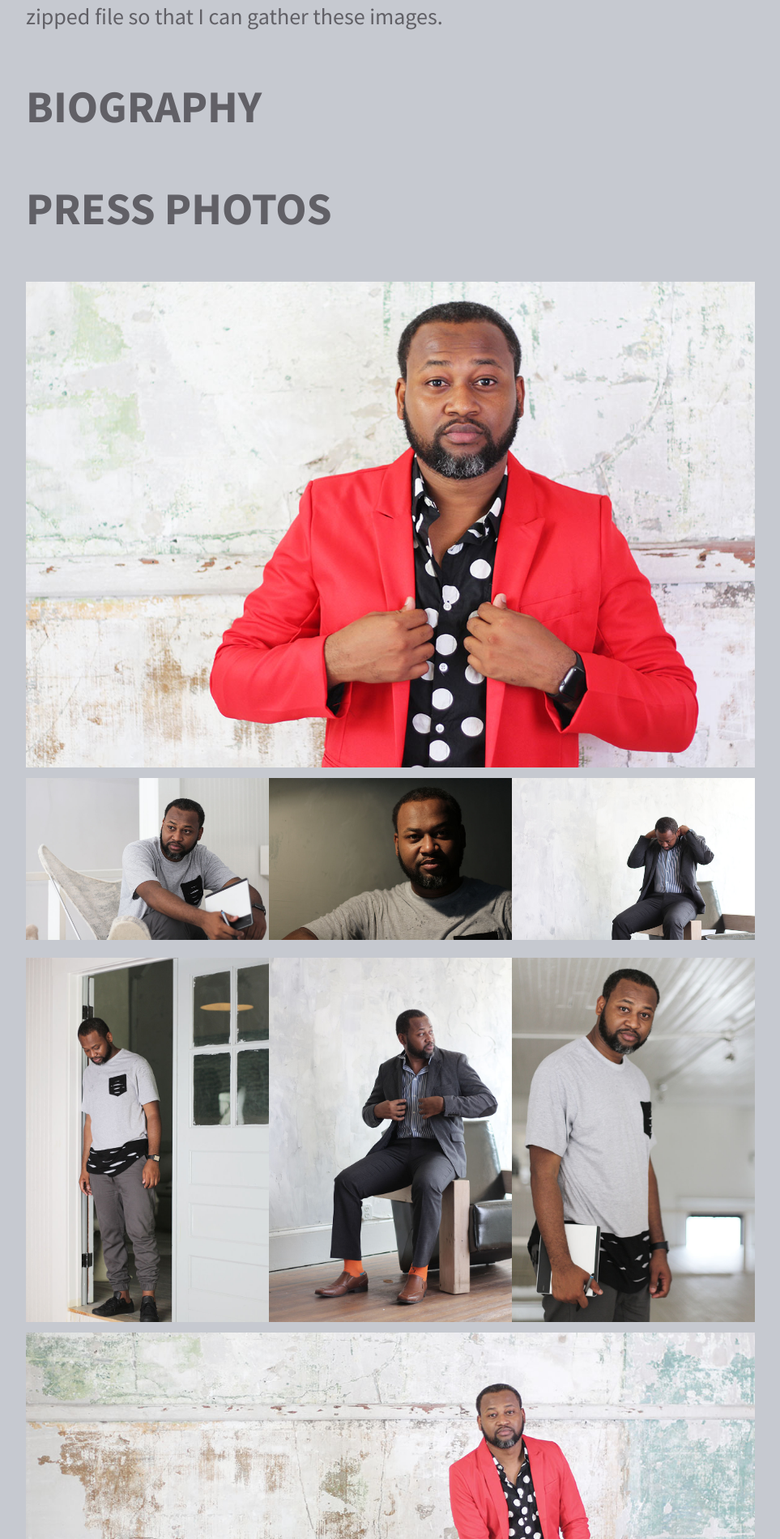
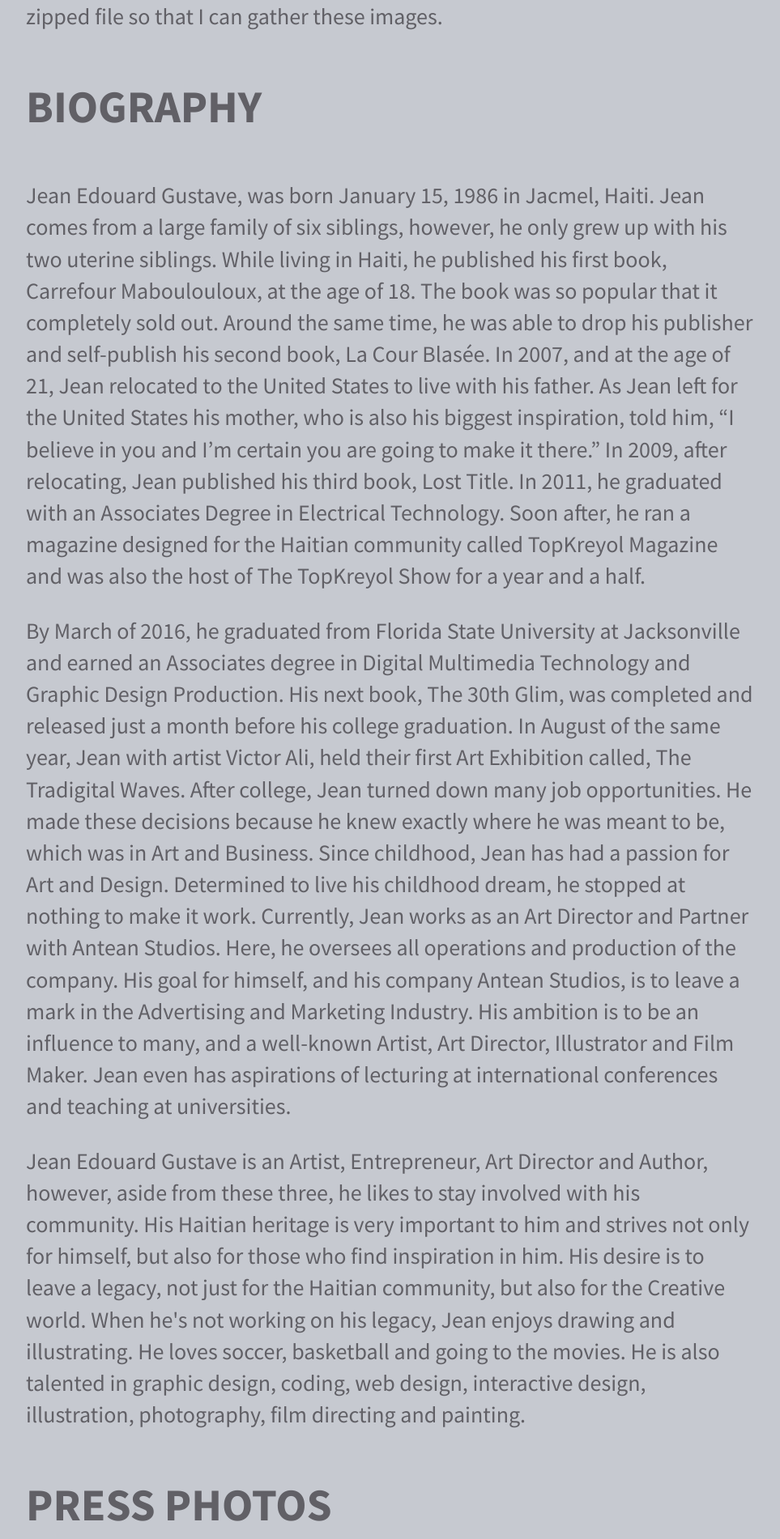
Before and after one commit to jeangustavee/Jean-E-Gustave, a PHP site: page /press.php in a window 1280 px wide. Shown: the part 425-2326 px from the top of the page at 81% size, without its empty margins (158-1121 px from the left). Run offline with PHP 8.4, Linux system fonts and the light colour scheme; some libraries are stand-ins or nearby versions.

Commit message:
bio added
last change and website is up and running now

```diff
--- a/events.php
+++ b/events.php
@@ -25,7 +25,7 @@ th {
 <main class="main-content">
 		<div class="container">
 			<center><h1>EVENTS</h1>
-            <p>I’m extremely passionate about the Web and love talking about it. If you’re interested in having me speak or conduct a workshop at your conference, company, event, bar mitzvah or rodeo, please contact me.</p>
+            <p>I’m extremely passionate about the Web and love talking about it. If you’re interested in having me speak or conduct a workshop at your conference, company, event, bar mitzvah or rodeo, <a href="mailto:jean.egustave@gmail.com"> please contact me.</a></p>
             </center><hr>
             <br><br>
 
--- a/press.php
+++ b/press.php
@@ -34,7 +34,12 @@
 
 
             <h1>BIOGRAPHY</h1>
-            <p></p>
+<p>Jean Edouard Gustave, was born January 15, 1986 in Jacmel, Haiti. Jean comes from a large family of six siblings, however, he only grew up with his two uterine siblings. While living in Haiti, he published his first book, Carrefour Maboulouloux, at the age of 18. The book was so popular that it completely sold out. Around the same time, he was able to drop his publisher and self-publish his second book,  La Cour Blasée. In 2007, and at the age of 21, Jean relocated to the United States to live with his father. As Jean left for the United States his mother, who is also his biggest inspiration, told him, “I believe in you and I’m certain you are going to make it there.” In 2009, after relocating, Jean published his third book, Lost Title. In 2011, he graduated with an Associates Degree in Electrical Technology. Soon after, he ran a magazine designed for the Haitian community called TopKreyol Magazine and was also the host of The TopKreyol Show for a year and a half.</p>
+
+<p>By March of 2016, he graduated from Florida State University at Jacksonville and earned an Associates degree in Digital Multimedia Technology and Graphic Design Production. His next book, The 30th Glim, was completed and released just a month before his college graduation. In August of the same year, Jean with artist Victor Ali, held their first Art Exhibition called, The Tradigital Waves. After college, Jean turned down many job opportunities. He made these decisions because he knew exactly where he was meant to be, which was in Art and Business. Since childhood, Jean has had a passion for Art and Design. Determined to live his childhood dream, he stopped at nothing to make it work. Currently, Jean works as an Art Director and Partner with Antean Studios. Here, he oversees all operations and production of the company. His goal for himself, and his company Antean Studios, is to leave a mark in the Advertising and Marketing Industry. His ambition is to be an influence to many, and a well-known Artist, Art Director, Illustrator and Film Maker. Jean even has aspirations of lecturing at international conferences and teaching at universities.</p>
+
+<p>Jean Edouard Gustave is an Artist, Entrepreneur, Art Director and Author, however, aside from these three, he likes to stay involved with his community. His Haitian heritage is very important to him and strives not only for himself, but also for those who find inspiration in him. His desire is to leave a legacy, not just for the Haitian community, but also for the Creative world. When he's not working on his legacy, Jean enjoys drawing and illustrating. He loves soccer, basketball and going to the movies. He is also talented in graphic design, coding, web design, interactive design, illustration, photography, film directing and painting.
+</p>
 
             <h1>PRESS PHOTOS</h1>
             <img src="img/press/Jeean_Gustave_11.jpg" width="100%">
```
